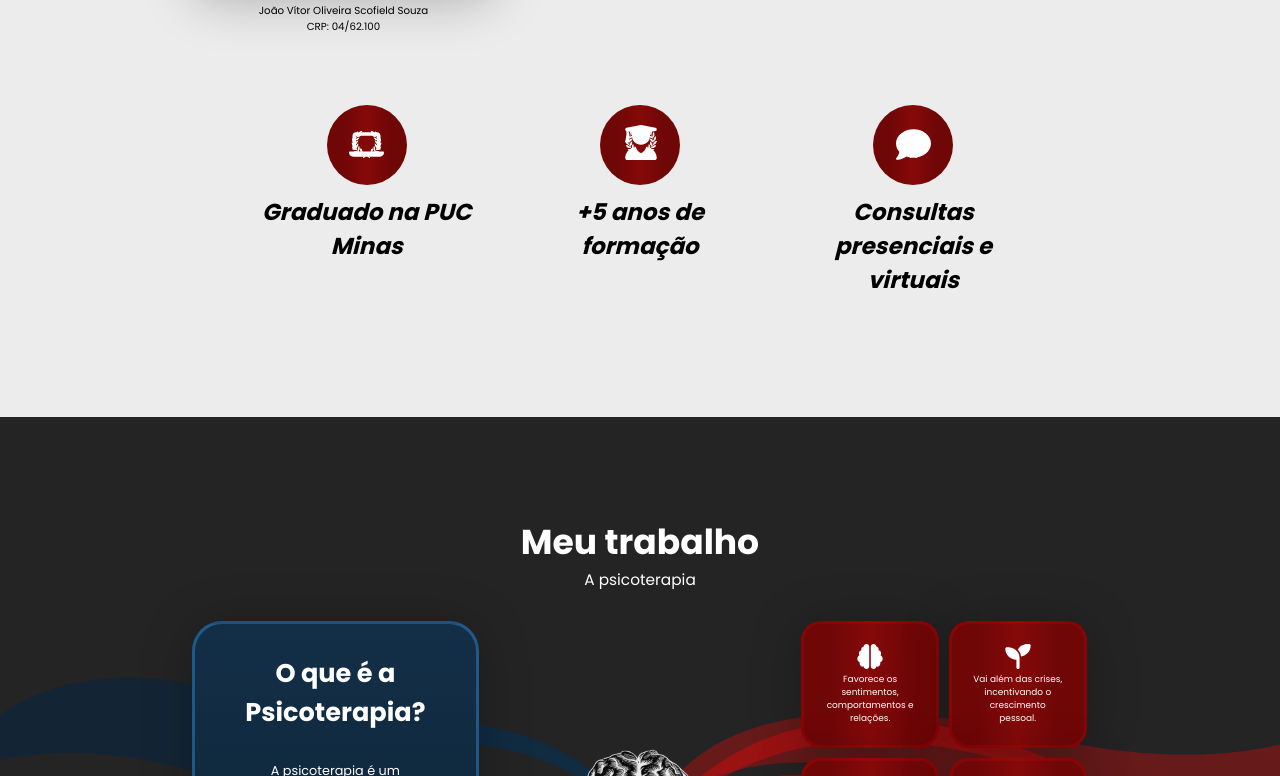
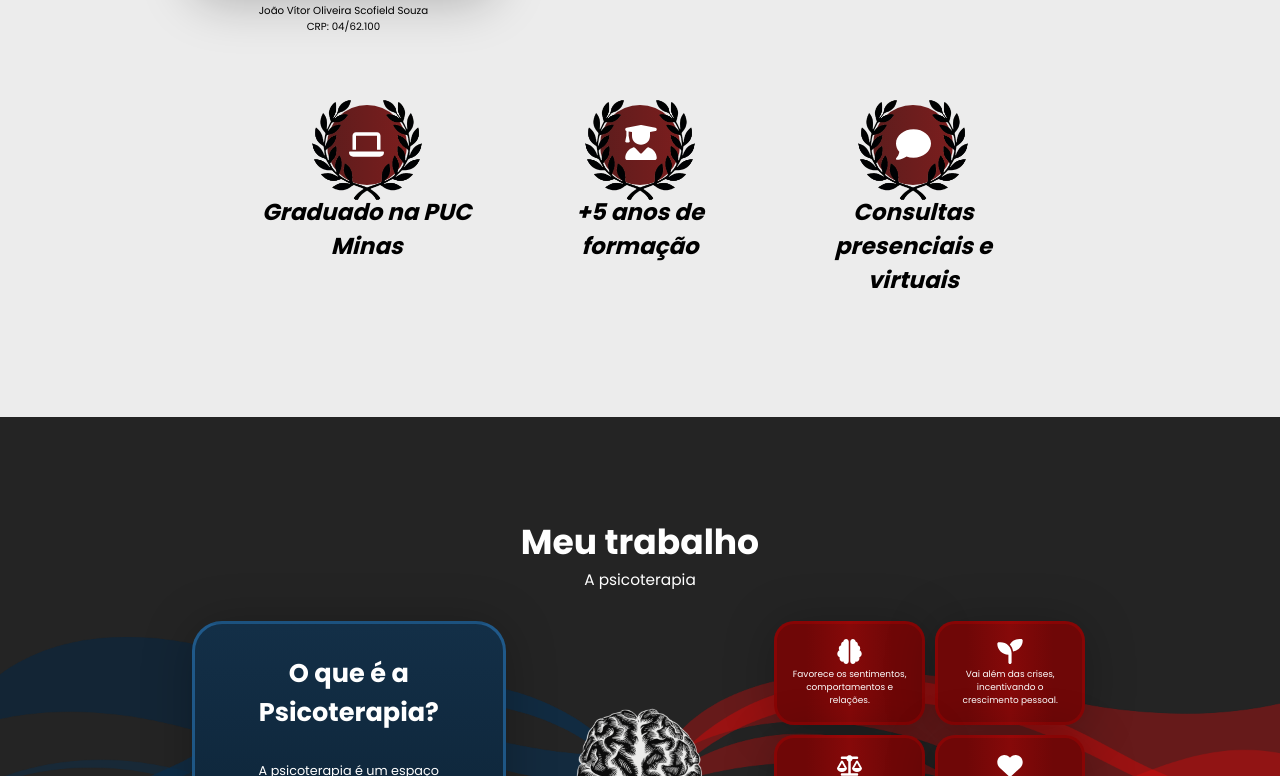
Before and after one commit to Suethamh/LandingPage, a React (Vite) app: page / in a window 1280 px wide. Shown: the part 1264-2040 px from the top of the page. Built offline with nearby package versions, Linux system fonts and the light colour scheme; no server answers.

Commit message:
Envio teste 3

```diff
--- a/index.html
+++ b/index.html
@@ -1,5 +1,5 @@
 <!doctype html>
-<html lang="en">
+<html lang="pt-br">
   <head>
     <meta charset="UTF-8" />
     <link rel="icon" type="image/svg+xml" href="/vite.svg" />
--- a/src/componentes/Header/header.module.css
+++ b/src/componentes/Header/header.module.css
@@ -1,13 +1,16 @@
-/* Desktop - seu CSS original */
 .headerPrincipal {
     width: 100%;
     max-height: 1000px;
     height: auto;
     aspect-ratio: 50 / 22;
+
     background-image:
         linear-gradient(to left, var(--branco) 35%, transparent 80%),
+        linear-gradient(rgba(0, 20, 50, 0.7), rgba(0, 20, 50, 0.5)),
         url("../../assets/header/escritorio.jpg");
-    background-size: contain;
+    background-size: cover;
+    background-position: center;
+    background-repeat: no-repeat;
 
     display: flex;
     justify-content: flex-end;
@@ -52,8 +55,8 @@
         padding: 30px;
         text-align: center;
 
-        background: rgba(255, 255, 255, 0.6); /* fundo claro translúcido */
-        backdrop-filter: blur(8px); /* efeito fosco */
+        background: rgba(255, 255, 255, 0.6);
+        backdrop-filter: blur(8px);
         -webkit-backdrop-filter: blur(8px);
         border-radius: 20px;
         box-shadow: 0 0 10px rgba(0, 0, 0, 0.2);
@@ -61,7 +64,7 @@
 
     .headerPrincipal h2 {
         font-size: 2rem;
-        color: #111; /* contraste com fundo claro */
+        color: #111;
     }
 
     .headerPrincipal h3 {
--- a/src/componentes/MeuTrabalho/MeuTrabalho.module.css
+++ b/src/componentes/MeuTrabalho/MeuTrabalho.module.css
@@ -24,7 +24,7 @@
 }
 
 .meuTrabalho > div > div > div {
-    width: 32%;
+    width: 35%;
 }
 
 .meuTrabalho > div > div > div:first-of-type {
@@ -58,7 +58,7 @@
     border-radius: 20px;
     border: 3px solid #D403033E;
     width: 48%;
-    padding: 20px;
+    padding: 15px;
 }
 
 .meuTrabalho > div > div > div:nth-of-type(2) > div > div > img {
--- a/src/componentes/SobreMim/SobreMim.module.css
+++ b/src/componentes/SobreMim/SobreMim.module.css
@@ -60,23 +60,42 @@
 }
 
 .sobreMim > div:nth-of-type(2) > div > div {
-    background: var(--gradiente-vermelho);
+    position: relative;
     border-radius: 50%;
     text-align: center;
     width: 80px;
     height: 80px;
     padding: 18px;
+    background: linear-gradient(90deg, rgba(78, 6, 6, 0.9), rgba(111, 7, 7, 0.9));
+    overflow: visible;
 }
 
+.sobreMim > div:nth-of-type(2) > div > div::before {
+    content: "";
+    position: absolute;
+    top: -24%;
+    left: -30%;
+    width: 160%;
+    height: 160%;
+
+    background-image: url("../../assets/sobreMim/folhasLouroPreta.png");
+    background-size: contain;
+    background-position: center;
+    background-repeat: no-repeat;
+
+    pointer-events: none;
+    z-index: 0;
+}
+
+.sobreMim > div:nth-of-type(2) > div > div > * {
+    position: relative;
+    z-index: 1;
+}
 .sobreMim > div:nth-of-type(2) > div > div > img {
     aspect-ratio: 1/1;
     height: 80%;
     filter: invert(1);
     margin-top: 2px;
-    background-image: url("../../assets/sobreMim/folhasLouroPreta.png");
-    background-size: cover;
-    background-position: center;
-    background-repeat: no-repeat;
 }
 
 .sobreMim > div:nth-of-type(2) > div:nth-of-type(1) > div > img {
```
